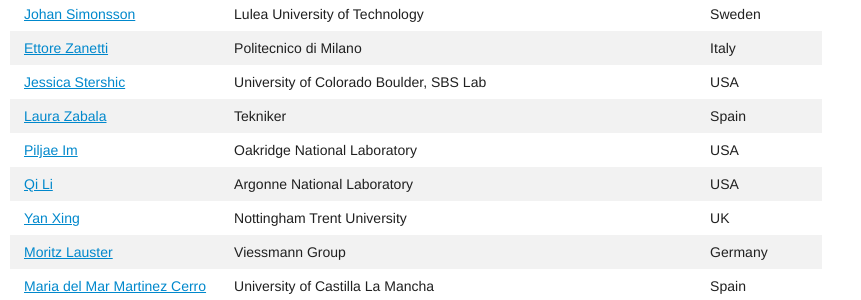
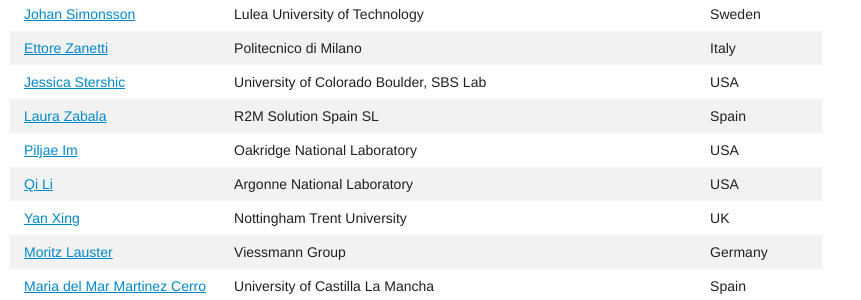
Before and after one commit to ibpsa/project1, a Jekyll site: the page built from participation.md, in a window 1280 px wide and 900 px high, scrolled down 3250 px. Shown: the part 152-452 px from the top of the window, without its empty margins (0-861 px from the left). Built offline with Jekyll 4.4.1, drawn with Linux system fonts in a browser that asks for light colours; nearby versions of some CDN libraries.

Commit message:
Updated affiliation

```diff
--- a/_data/individual_participants.yml
+++ b/_data/individual_participants.yml
@@ -222,8 +222,8 @@
 
 - date_joined:   9/29/2019
   contact_name:  Laura Zabala
-  contact_email: laura.zabala@tekniker.es
-  affiliation:   Tekniker
+  contact_email: laura.zabala@r2msolution.com
+  affiliation:   R2M Solution Spain SL
   country:       Spain
 
 - date_joined:   11/19/2019
```
